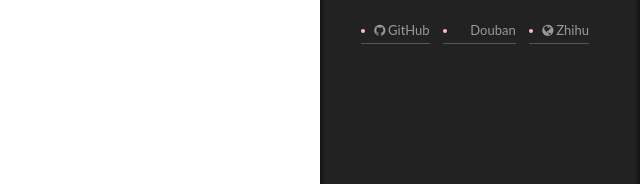
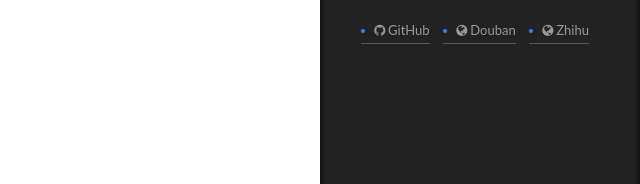
Before and after one commit to Rendong-dong/rendong-dong.github.io, a plain HTML site: page index.html in a window 1280 px wide. Shown: the part 256-440 px from the top of the page, 640-1280 px from the left. Drawn offline with Linux system fonts and the light colour scheme.

Commit message:
Site updated: 2017-11-05 10:51:39

```diff
--- a/css/main.css
+++ b/css/main.css
@@ -1822,7 +1822,7 @@ pre .javascript .function {
   width: 4px;
   height: 4px;
   border-radius: 50%;
-  background: #ffb1f0;
+  background: #3681ff;
 }
 .links-of-blogroll {
   font-size: 13px;
--- a/index.html
+++ b/index.html
@@ -621,9 +621,9 @@
                 </span>
 
                 <span class="links-of-author-item">
-                  <a href="https://www.douban.com/people/142944037" target="_blank" title="Douban">
+                  <a href="https://www.douban.com/people/clutch" target="_blank" title="Douban">
 
-                      <i class="fa fa-fw fa-douban"></i>Douban</a>
+                      <i class="fa fa-fw fa-globe"></i>Douban</a>
                 </span>
 
                 <span class="links-of-author-item">
```
Also changed, not shown: 2017/10/11/hello-world/index.html (+2 -2 lines), 2017/10/11/test/index.html (+2 -2 lines), about/index.html (+2 -2 lines), archives/2017/10/index.html (+2 -2 lines), archives/2017/index.html (+2 -2 lines), archives/index.html (+2 -2 lines), categories/index.html (+2 -2 lines), categories/随笔/index.html (+2 -2 lines).
